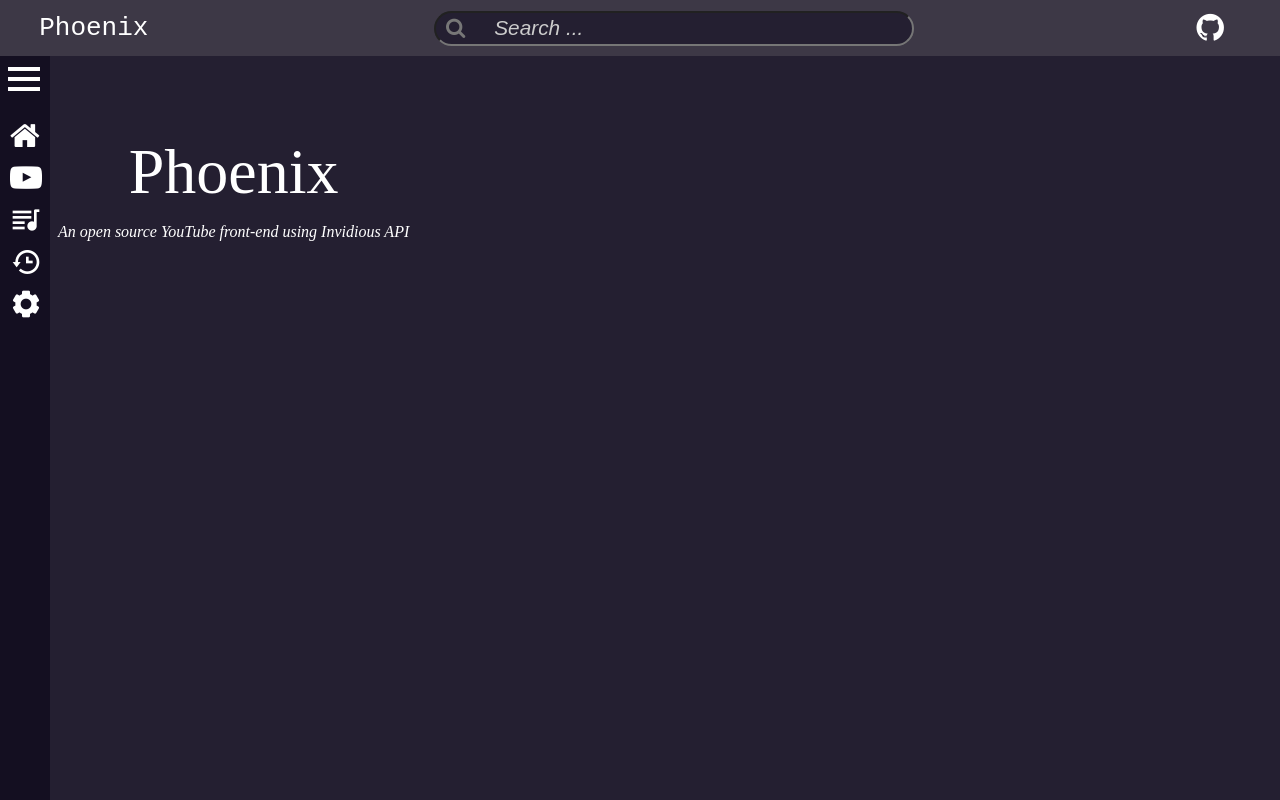
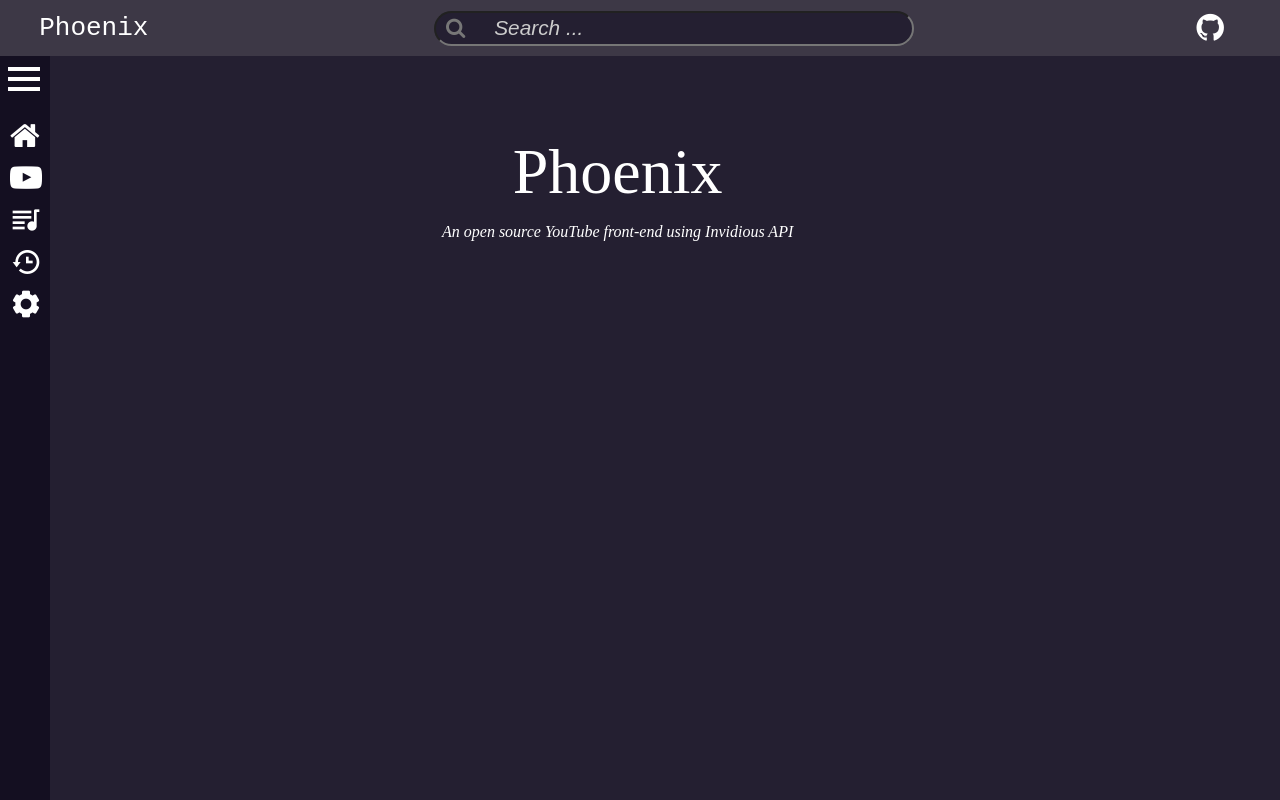
Before and after one commit to awesomeDev12/phoenix, a React (Vite) app: page / in a window 1280 px wide. Built offline with nearby package versions, Linux system fonts and the light colour scheme.

Commit message:
centering homepage

```diff
--- a/src/styles/homepage_style.css
+++ b/src/styles/homepage_style.css
@@ -6,6 +6,7 @@
   justify-content: center;
   align-items: center;
   /* margin-top: auto; */
+  margin-left: 20vw;
   width: 100%;
   height: 100%;
 }
@@ -27,3 +28,13 @@
   font-style: italic;
   font-size: 1rem;
 }
+
+
+
+
+@media (max-width: 576px) {
+  .homepage {
+    margin-left: 0px;
+  }
+
+}
```
